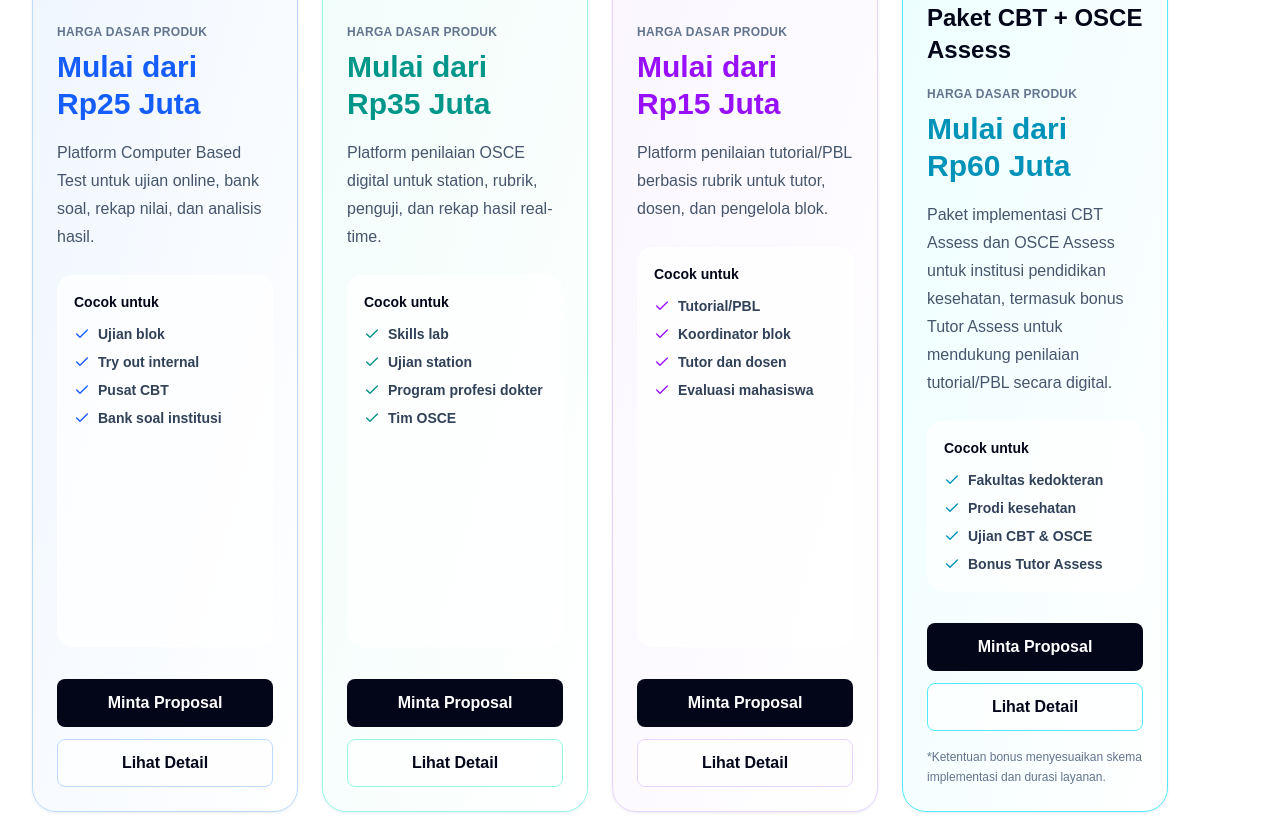
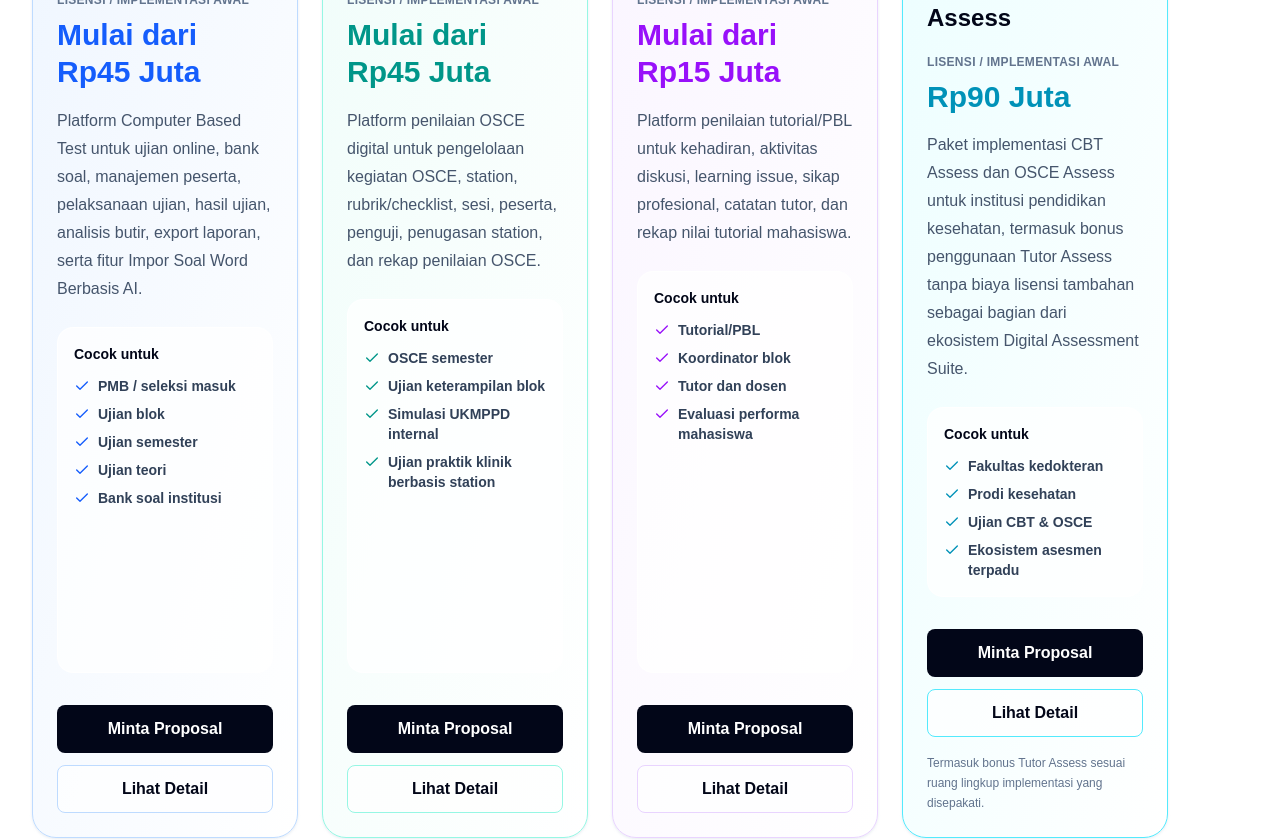
Before and after one commit to oktomarpaung/digitaltech-landing, a Next.js app: page / in a window 1280 px wide. Shown: the part 10980-11820 px from the top of the page. Built offline with nearby package versions, Linux system fonts and the light colour scheme.

Commit message:
update price

```diff
--- a/src/app/page.tsx
+++ b/src/app/page.tsx
@@ -342,10 +342,10 @@ const aiWordImportHighlights = [
 const pricingPlans: PricingPlan[] = [
   {
     name: "CBT Assess",
-    price: "Mulai dari Rp25 Juta",
+    price: "Mulai dari Rp45 Juta",
     description:
-      "Platform Computer Based Test untuk ujian online, bank soal, rekap nilai, dan analisis hasil.",
-    suitableFor: ["Ujian blok", "Try out internal", "Pusat CBT", "Bank soal institusi"],
+      "Platform Computer Based Test untuk ujian online, bank soal, manajemen peserta, pelaksanaan ujian, hasil ujian, analisis butir, export laporan, serta fitur Impor Soal Word Berbasis AI.",
+    suitableFor: ["PMB / seleksi masuk", "Ujian blok", "Ujian semester", "Ujian teori", "Bank soal institusi"],
     icon: ClipboardCheck,
     accent: {
       border: "border-blue-200",
@@ -358,10 +358,10 @@ const pricingPlans: PricingPlan[] = [
   },
   {
     name: "OSCE Assess",
-    price: "Mulai dari Rp35 Juta",
+    price: "Mulai dari Rp45 Juta",
     description:
-      "Platform penilaian OSCE digital untuk station, rubrik, penguji, dan rekap hasil real-time.",
-    suitableFor: ["Skills lab", "Ujian station", "Program profesi dokter", "Tim OSCE"],
+      "Platform penilaian OSCE digital untuk pengelolaan kegiatan OSCE, station, rubrik/checklist, sesi, peserta, penguji, penugasan station, dan rekap penilaian OSCE.",
+    suitableFor: ["OSCE semester", "Ujian keterampilan blok", "Simulasi UKMPPD internal", "Ujian praktik klinik berbasis station"],
     icon: Stethoscope,
     accent: {
       border: "border-teal-200",
@@ -376,8 +376,8 @@ const pricingPlans: PricingPlan[] = [
     name: "Tutor Assess",
     price: "Mulai dari Rp15 Juta",
     description:
-      "Platform penilaian tutorial/PBL berbasis rubrik untuk tutor, dosen, dan pengelola blok.",
-    suitableFor: ["Tutorial/PBL", "Koordinator blok", "Tutor dan dosen", "Evaluasi mahasiswa"],
+      "Platform penilaian tutorial/PBL untuk kehadiran, aktivitas diskusi, learning issue, sikap profesional, catatan tutor, dan rekap nilai tutorial mahasiswa.",
+    suitableFor: ["Tutorial/PBL", "Koordinator blok", "Tutor dan dosen", "Evaluasi performa mahasiswa"],
     icon: BookOpenCheck,
     accent: {
       border: "border-purple-200",
@@ -390,12 +390,12 @@ const pricingPlans: PricingPlan[] = [
   },
   {
     name: "Paket CBT + OSCE Assess",
-    price: "Mulai dari Rp60 Juta",
+    price: "Rp90 Juta",
     description:
-      "Paket implementasi CBT Assess dan OSCE Assess untuk institusi pendidikan kesehatan, termasuk bonus Tutor Assess untuk mendukung penilaian tutorial/PBL secara digital.",
-    suitableFor: ["Fakultas kedokteran", "Prodi kesehatan", "Ujian CBT & OSCE", "Bonus Tutor Assess"],
+      "Paket implementasi CBT Assess dan OSCE Assess untuk institusi pendidikan kesehatan, termasuk bonus penggunaan Tutor Assess tanpa biaya lisensi tambahan sebagai bagian dari ekosistem Digital Assessment Suite.",
+    suitableFor: ["Fakultas kedokteran", "Prodi kesehatan", "Ujian CBT & OSCE", "Ekosistem asesmen terpadu"],
     bonusLabel: "Free Tutor Assess",
-    note: "*Ketentuan bonus menyesuaikan skema implementasi dan durasi layanan.",
+    note: "Termasuk bonus Tutor Assess sesuai ruang lingkup implementasi yang disepakati.",
     icon: PackageCheck,
     accent: {
       border: "border-cyan-300",
@@ -1794,7 +1794,7 @@ export default function Home() {
           <SectionHeader
             eyebrow="Harga"
             title="Paket yang Fleksibel untuk Institusi"
-            description="Pilih produk terlebih dahulu. Nominal berikut adalah harga dasar aplikasi; estimasi final disesuaikan dengan skema implementasi, jumlah pengguna, kebutuhan fitur, dan dukungan yang diperlukan."
+            description="Nominal berikut merupakan acuan lisensi dan implementasi awal. Estimasi final disesuaikan dengan ruang lingkup produk, skema implementasi, jumlah pengguna, serta kebutuhan institusi."
           />
 
           <div className="grid grid-cols-1 gap-6 sm:grid-cols-2 xl:grid-cols-4">
@@ -1829,7 +1829,7 @@ export default function Home() {
                   <h3 className={`${plan.bonusLabel ? "mt-3" : "mt-6"} text-2xl font-black text-slate-950`}>
                     {plan.name}
                   </h3>
-                  <p className="mt-5 text-xs font-black uppercase tracking-wide text-slate-500">Harga dasar produk</p>
+                  <p className="mt-5 text-xs font-black uppercase tracking-wide text-slate-500">Lisensi / implementasi awal</p>
                   <p className={`mt-2 text-3xl font-black leading-tight ${plan.accent.text}`}>{plan.price}</p>
                   <p className="mt-4 leading-7 text-slate-600">{plan.description}</p>
 
```
